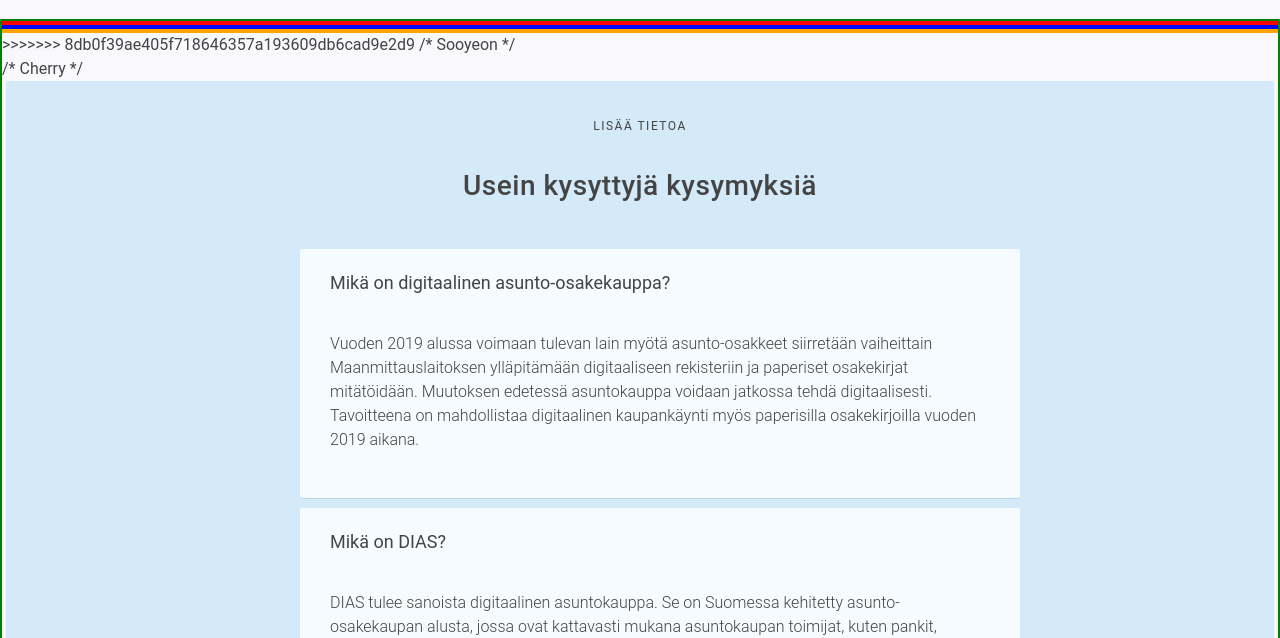
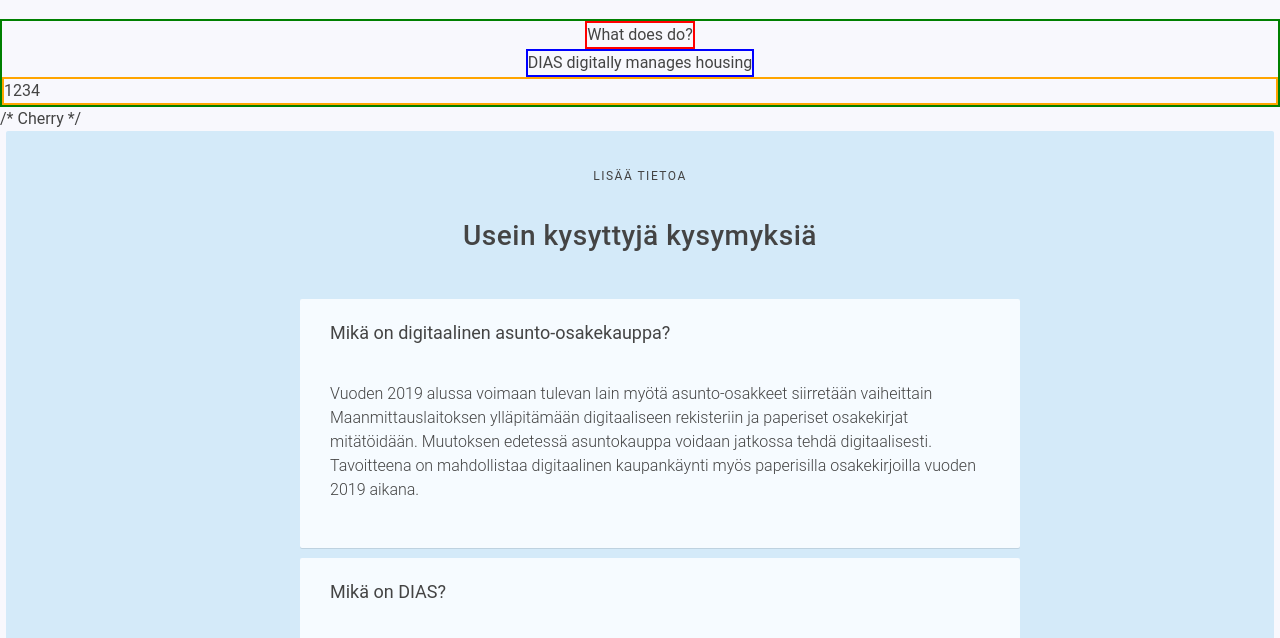
Before and after one commit to Asabeneh/mustangs, a plain HTML site: page index.html in a window 1280 px wide. Shown: the part 144-782 px from the top of the page. Drawn offline with Linux system fonts and the light colour scheme.

Commit message:
created layout for cicrles part

```diff
--- a/css/style.css
+++ b/css/style.css
@@ -17,21 +17,28 @@ body {
 /* ===GENERAL=== */
 /* ===HEADER=== */
 /* ===MAIN=== */
+/*Husham's Part*/
+.h-circles {
+  border: 2px solid green;
+  display: flex;
+  flex-direction: column;
+  align-items: center;
+  align-content: center;
 
-.circles {
-  border: 2px solid green;
 }
 
-.text {
+.h-text {
   border: 2px solid red;
 }
 
-.heading {
+.h-heading {
   border: 2px solid blue;
 }
 
-.all-circles {
+.h-all-circles {
   border: 2px solid orange;
+  display: flex;
+  width: 100%;
 }
 
 /* ===FOOTER=== */
@@ -121,8 +128,3 @@ footer ul {
 .footer-style > ul > li:nth-child(2) {
   font-size: 50px;
 }
-
-.circles {
-  display: flex;
-  flex-direction: column;
-}
--- a/index.html
+++ b/index.html
@@ -35,22 +35,20 @@
     <!--Husham  -->
 
     <!-- first comment commit check-->
-    <div class="circles">
-      <div class="text"></div>
-      <div class = "heading"></div>
-      <div class="all-circles"></div>
+    <div class="h-circles">
+      <div class="h-text">What does do?</div>
+      <div class = "h-heading">DIAS
+        digitally manages housing</div>
+      <div class="h-all-circles">
+        <div>1</div>
+        <div>2</div>
+        <div>3</div>
+        <div>4</div>
+      </div>
+    </div>
 
 
-    <div class="section3">
-      <div class="circle"></div>
-      <div class="circle"></div>
-      <div class="circle"></div>
-      <div class="circle"></div>
-      <div class="circle"></div>
-    </div>
->>>>>>> 8db0f39ae405f718646357a193609db6cad9e2d9
 
-    /* Sooyeon */
     <div class="section4">
       <div class="readmore1"></div>
       <div class="readmore1"></div>
```
